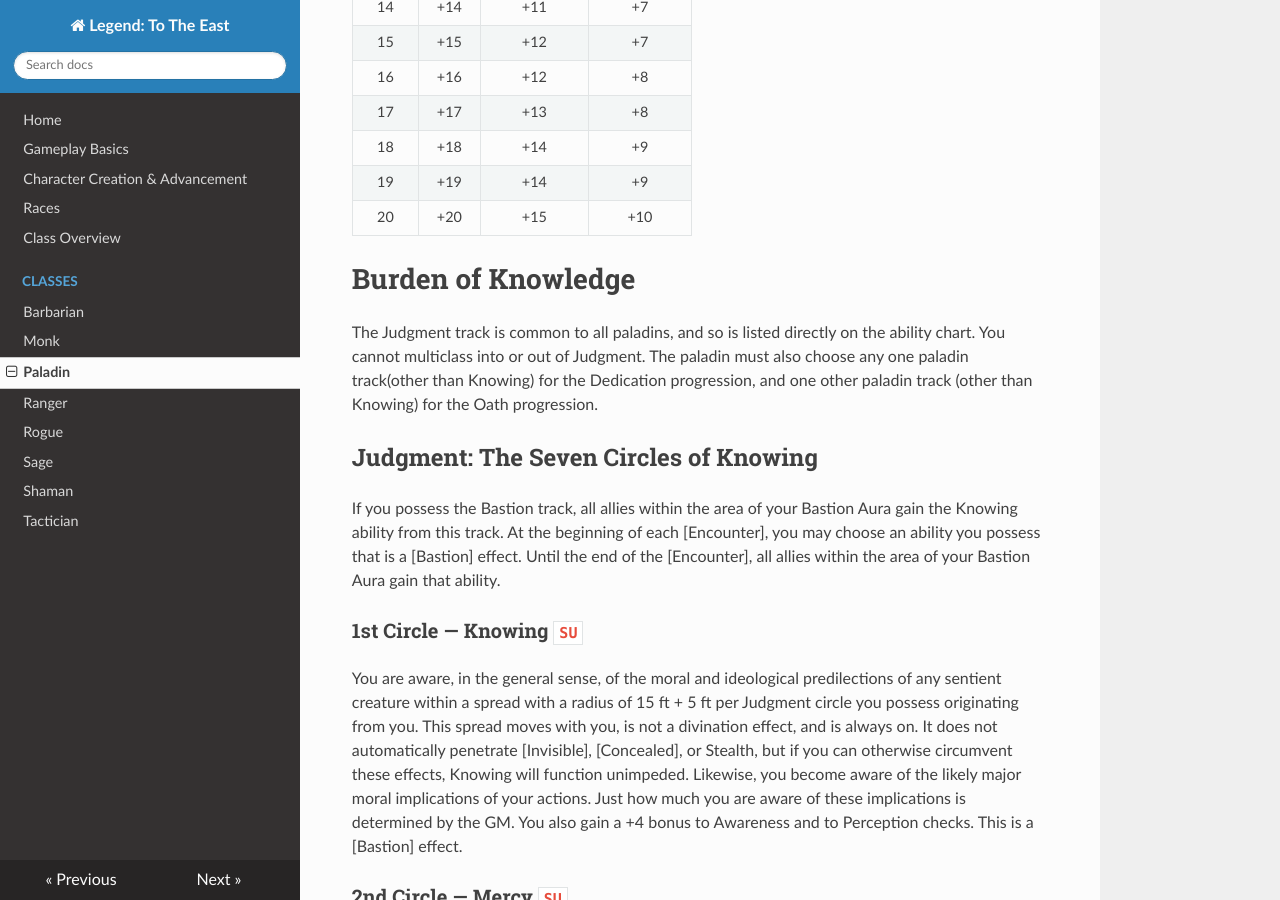
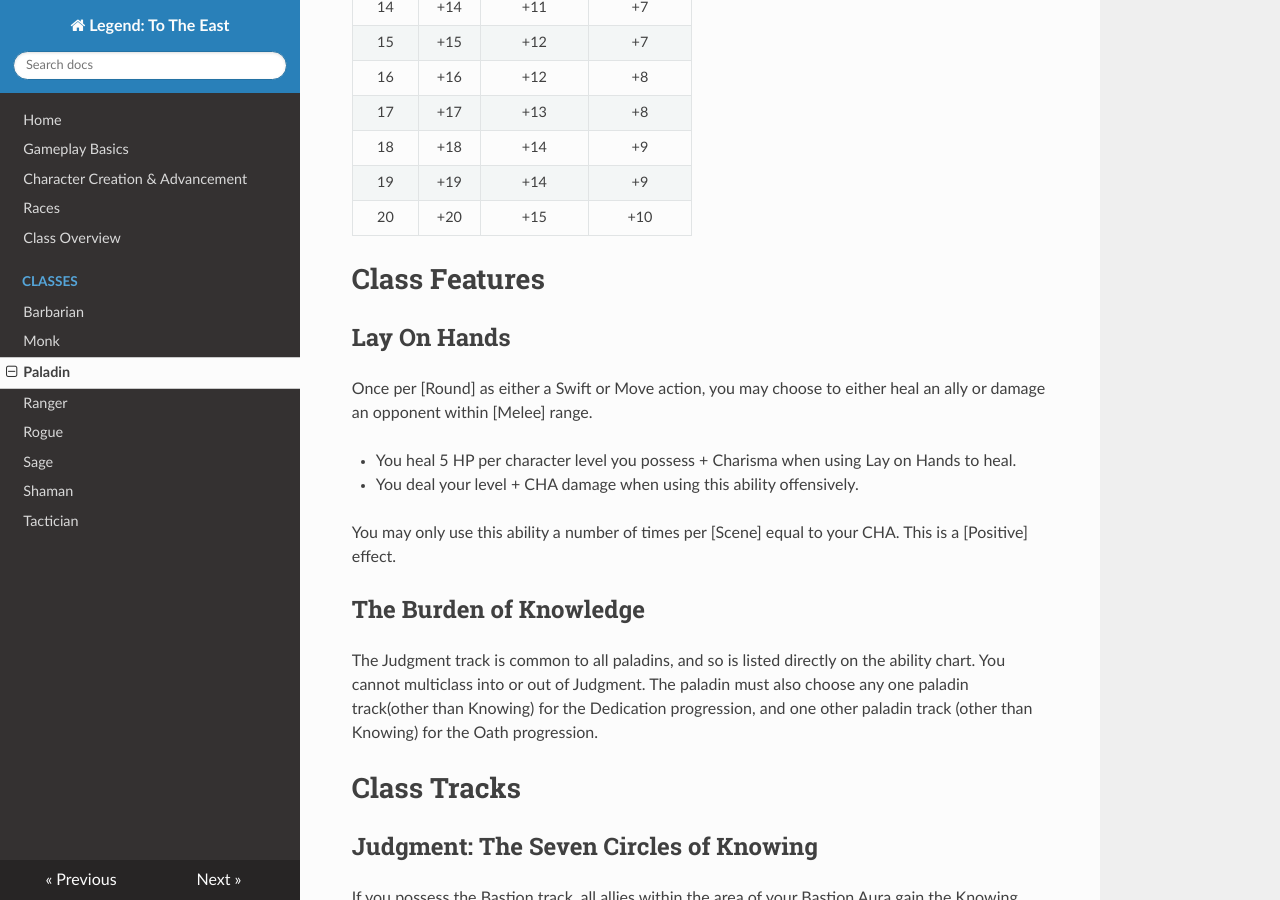
Before and after one commit to cpollack/legend-docs, an MkDocs documentation site: the page built from docs/classes/paladin.md, in a window 1280 px wide and 900 px high, scrolled down 1589 px. Built offline with MkDocs 1.6.1, drawn with Linux system fonts in a browser that asks for light colours; nearby versions of some CDN libraries; old or Windows-style settings are respelled for this version of MkDocs.

Commit message:
Adding class features.

```diff
--- a/docs/classes/paladin.md
+++ b/docs/classes/paladin.md
@@ -50,10 +50,23 @@ Paladins have a Good Base Attack bonus. They have Good Fort and Will saves, but
 |19 |+19 |+14 |+9 |
 |20 |+20 |+15 |+10 |
 
-# Burden of Knowledge
+# Class Features
+
+## Lay On Hands
+
+Once per [Round] as either a Swift or Move action, you may choose to either heal an ally or damage an opponent within [Melee] range.
+
+* You heal 5 HP per character level you possess + Charisma when using Lay on Hands to heal.
+* You deal your level + CHA damage when using this ability offensively.
+
+You may only use this ability a number of times per [Scene] equal to your CHA.  This is a [Positive] effect.
+
+## The Burden of Knowledge
 
 The Judgment track is common to all paladins, and so is listed directly on the ability chart. You cannot multiclass into or out of Judgment. The
 paladin must also choose any one paladin track(other than Knowing) for the Dedication progression, and one other paladin track (other than Knowing) for the Oath progression.
+
+# Class Tracks
 
 ## Judgment: The Seven Circles of Knowing
 
```
Also changed, not shown: docs/classes/class_template.md (+6 -0 lines).
